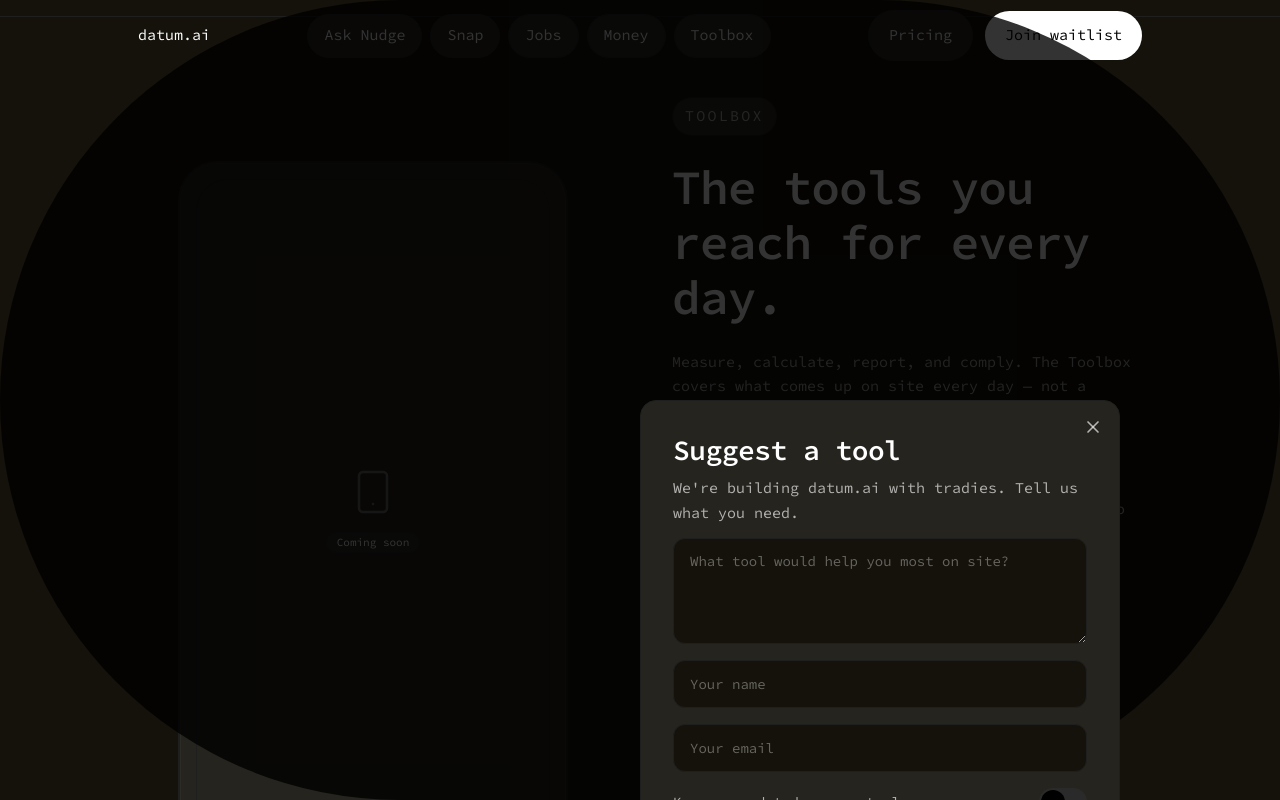
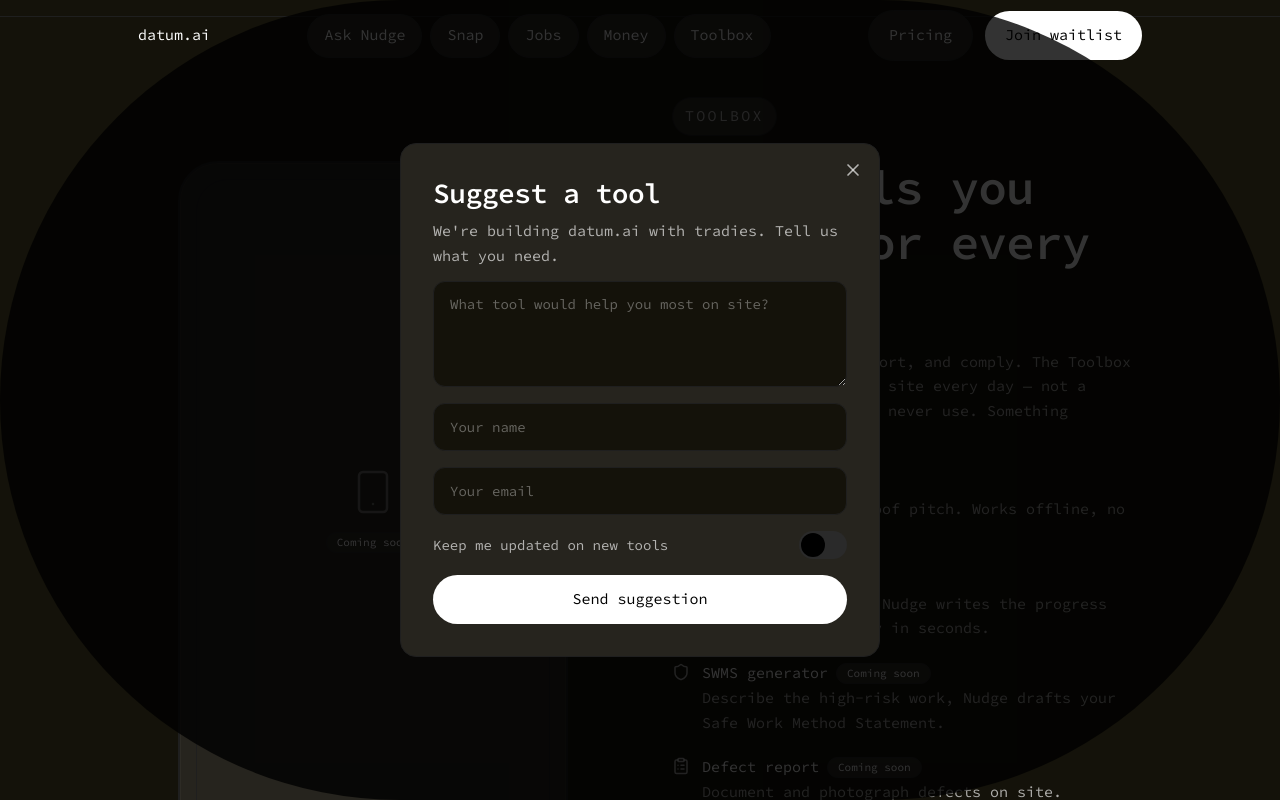
Before and after one commit to bangonbuild/bang-on-landing, a React (Vite) app in the folder bangon-landing/: page / in a window 1280 px wide. Both pictures are taken after a click on the button "Suggest it". Shown: the part 4799-5599 px from the top of the page. Built offline with nearby package versions, Linux system fonts and the light colour scheme.

Commit message:
Fix modal centering so scale animations no longer offset the card.
Use a flexbox modal shell for viewport centering instead of CSS translate, which Framer Motion was overwriting.

Co-authored-by: Cursor <cursoragent@cursor.com>

```diff
--- a/bangon-landing/src/components/PricingModal.tsx
+++ b/bangon-landing/src/components/PricingModal.tsx
@@ -30,6 +30,7 @@ export function PricingModal({ open, onClose, onJoinWaitlist }: PricingModalProp
               className="modal-overlay"
               onClick={onClose}
             />
+            <div className="modal-shell">
               <motion.div
                 role="dialog"
                 aria-labelledby="pricing-title"
@@ -61,6 +62,7 @@ After 3 months, we'll have pricing sorted. You'll hear from us before anything c
                 Join the waitlist →
               </button>
               </motion.div>
+            </div>
           </>
         )}
       </AnimatePresence>
--- a/bangon-landing/src/components/SuggestToolModal.tsx
+++ b/bangon-landing/src/components/SuggestToolModal.tsx
@@ -59,6 +59,7 @@ export function SuggestToolModal({ open, onClose }: SuggestToolModalProps) {
               className="modal-overlay"
               onClick={onClose}
             />
+            <div className="modal-shell">
               <motion.div
                 role="dialog"
                 aria-modal="true"
@@ -153,6 +154,7 @@ export function SuggestToolModal({ open, onClose }: SuggestToolModalProps) {
                 </>
               )}
               </motion.div>
+            </div>
           </>
         )}
       </AnimatePresence>
--- a/bangon-landing/src/components/WaitlistModal.tsx
+++ b/bangon-landing/src/components/WaitlistModal.tsx
@@ -25,6 +25,7 @@ export function WaitlistModal({ open, onClose }: WaitlistModalProps) {
               className="modal-overlay"
               onClick={onClose}
             />
+            <div className="modal-shell">
               <motion.div
                 role="dialog"
                 aria-labelledby="waitlist-title"
@@ -61,6 +62,7 @@ export function WaitlistModal({ open, onClose }: WaitlistModalProps) {
                 Free for your first 3 months. No spam. No credit card.
               </p>
               </motion.div>
+            </div>
           </>
         )}
       </AnimatePresence>
--- a/bangon-landing/src/index.css
+++ b/bangon-landing/src/index.css
@@ -305,14 +305,22 @@ button,
   cursor: default;
 }
 
+.modal-shell {
+  position: fixed;
+  inset: 0;
+  z-index: 101;
+  display: flex;
+  align-items: center;
+  justify-content: center;
+  padding: 16px;
+  pointer-events: none;
+}
+
 .modal-card {
-  position: fixed;
-  left: 50%;
-  top: 50%;
-  z-index: 101;
-  width: calc(100% - 32px);
+  position: relative;
+  width: 100%;
   max-width: 480px;
-  transform: translate(-50%, -50%);
+  pointer-events: auto;
   border-radius: 16px;
   border: 1px solid var(--color-border);
   background: var(--color-surface);
```
Lines whose indentation alone changed are shown as unchanged.
